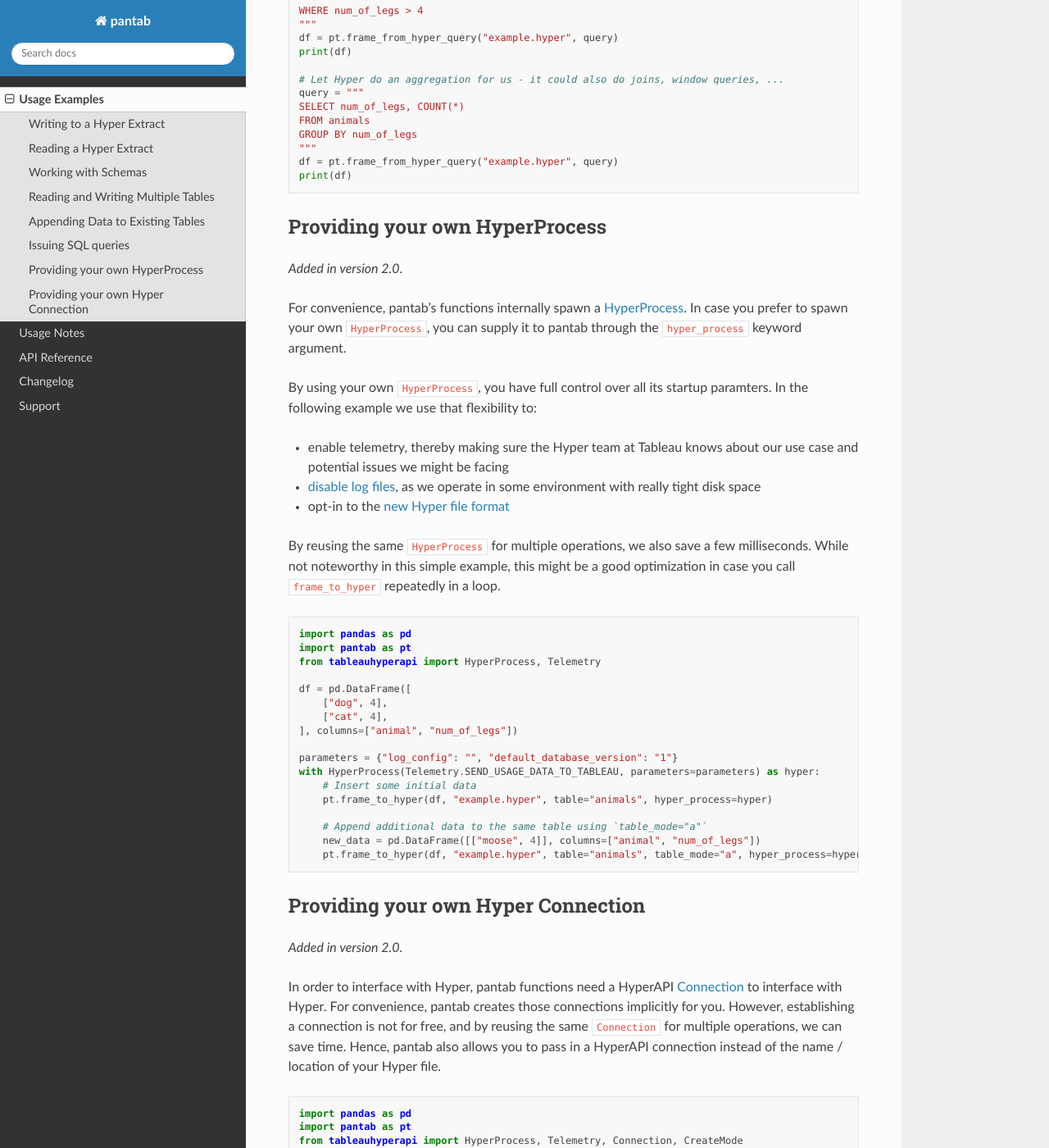
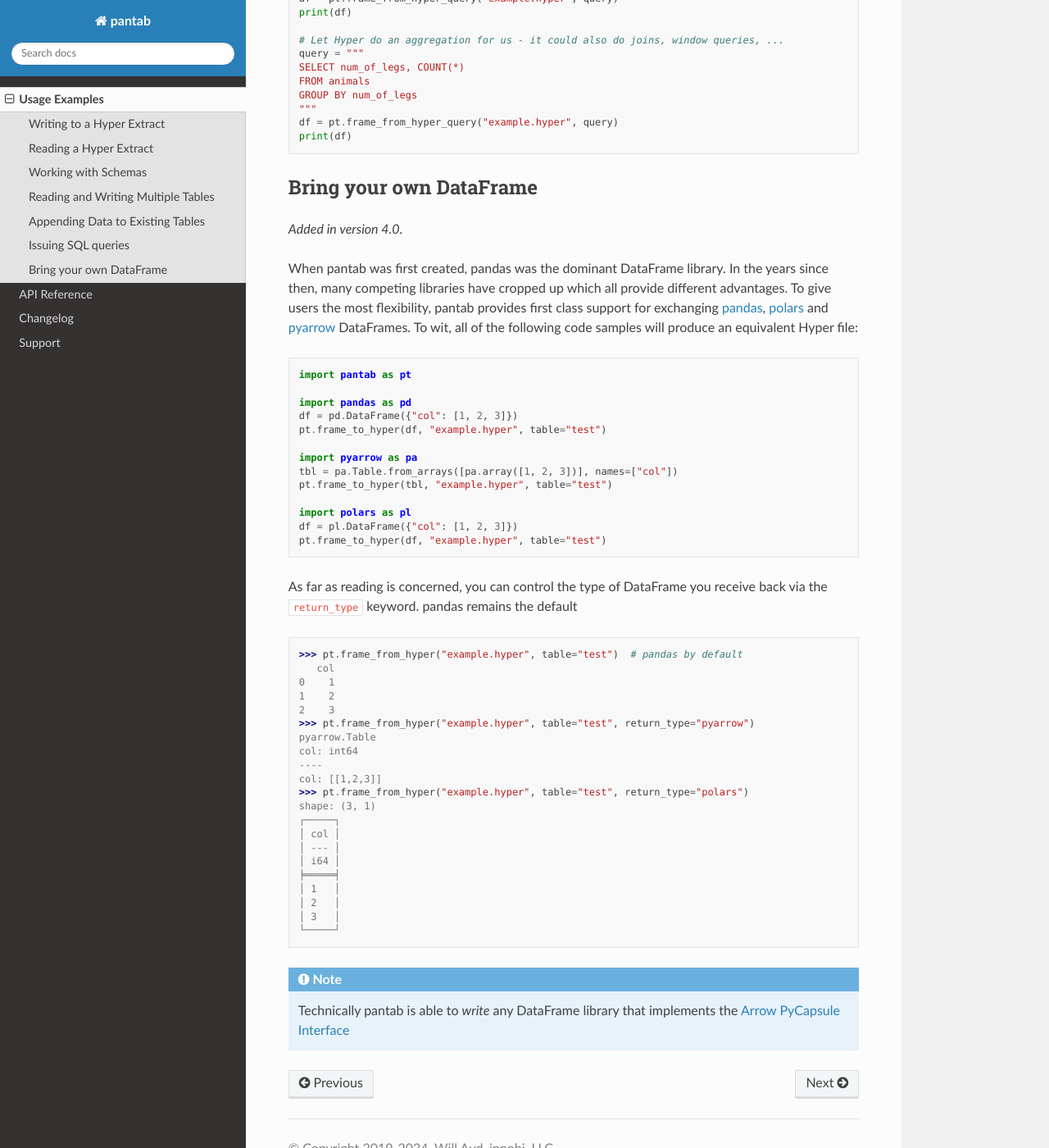
Before and after one commit to innobi/pantab, a Sphinx documentation site: the page built from doc/source/examples.rst, in a window 1280 px wide and 1400 px high, scrolled down 3073 px. Shown: the whole window at 82% size. Built offline with Sphinx 7.4.7 and the Read the Docs theme 2.0.0, drawn with Linux system fonts in a browser that asks for light colours; some of the changed text lies outside the part shown.

```diff
--- a/doc/source/changelog.rst
+++ b/doc/source/changelog.rst
@@ -147,7 +147,7 @@ Pantab 3.0.0 (2022-09-14)
 =========================
 
 - Implemented a new ``use_parquet`` keyword in ``frame_to_hyper`` which uses Parquet as an intermediate storage solution instead of pantab's own internal C library. This may provide a small performance boost at the cost of additional disk usage
-- Fixed issue where pantab was not compatabile with Hyper versions 0.0.14567 and above. See the :ref:`compatability` documentation.
+- Fixed issue where pantab was not compatabile with Hyper versions 0.0.14567 and above.
 
 
 Pantab 2.1.1 (2022-04-13)
--- a/doc/source/conf.py
+++ b/doc/source/conf.py
@@ -5,7 +5,7 @@ from typing import List
 project = "pantab"
 copyright = "2019-2024, Will Ayd, innobi, LLC"
 author = "Will Ayd, innobi, LLC"
-release = "4.0.0.rc2"
+release = "4.0.0"
 
 
 # -- General configuration ---------------------------------------------------
--- a/doc/source/examples.rst
+++ b/doc/source/examples.rst
@@ -150,78 +148,55 @@ With ``frame_from_hyper_query``, one can execute SQL queries against a Hyper fil
    print(df)
 
 
-Providing your own HyperProcess
--------------------------------
+Bring your own DataFrame
+------------------------
 
-.. versionadded:: 2.0
+.. versionadded:: 4.0
 
-For convenience, pantab's functions internally spawn a `HyperProcess <https://tableau.github.io/hyper-db/docs/hyper-api/hyper_process>`_. In case you prefer to spawn your own ``HyperProcess``, you can supply it to pantab through the ``hyper_process`` keyword argument.
-
-By using your own ``HyperProcess``, you have full control over all its startup paramters.
-In the following example we use that flexibility to:
-
-- enable telemetry, thereby making sure the Hyper team at Tableau knows about our use case and potential issues we might be facing
-- `disable log files <https://tableau.github.io/hyper-db/docs/hyper-api/hyper_process#log_config>`_, as we operate in some environment with really tight disk space
-- opt-in to the `new Hyper file format <https://tableau.github.io/hyper-db/docs/hyper-api/hyper_process#default_database_version>`_
-
-By reusing the same ``HyperProcess`` for multiple operations, we also save a few milliseconds. While not noteworthy in this simple example, this might be a good optimization in case you call ``frame_to_hyper`` repeatedly in a loop.
-
+When pantab was first created, pandas was the dominant DataFrame library. In the years since then, many competing libraries have cropped up which all provide different advantages. To give users the most flexibility, pantab provides first class support for exchanging `pandas <https://pandas.pydata.org/>`_, `polars <https://pola.rs/>`_ and `pyarrow <https://arrow.apache.org/docs/python/index.html>`_ DataFrames. To wit, all of the following code samples will produce an equivalent Hyper file:
 
 .. code-block:: python
 
+   import pantab as pt
+
    import pandas as pd
-   import pantab as pt
-   from tableauhyperapi import HyperProcess, Telemetry
+   df = pd.DataFrame({"col": [1, 2, 3]})
+   pt.frame_to_hyper(df, "example.hyper", table="test")
 
-   df = pd.DataFrame([
-       ["dog", 4],
-       ["cat", 4],
-   ], columns=["animal", "num_of_legs"])
+   import pyarrow as pa
+   tbl = pa.Table.from_arrays([pa.array([1, 2, 3])], names=["col"])
+   pt.frame_to_hyper(tbl, "example.hyper", table="test")
 
-   parameters = {"log_config": "", "default_database_version": "1"}
-   with HyperProcess(Telemetry.SEND_USAGE_DATA_TO_TABLEAU, parameters=parameters) as hyper:
-       # Insert some initial data
-       pt.frame_to_hyper(df, "example.hyper", table="animals", hyper_process=hyper)
+   import polars as pl
+   df = pl.DataFrame({"col": [1, 2, 3]})
+   pt.frame_to_hyper(df, "example.hyper", table="test")
 
-       # Append additional data to the same table using `table_mode="a"`
-       new_data = pd.DataFrame([["moose", 4]], columns=["animal", "num_of_legs"])
-       pt.frame_to_hyper(df, "example.hyper", table="animals", table_mode="a", hyper_process=hyper)
-
-
-Providing your own Hyper Connection
------------------------------------
-
-.. versionadded:: 2.0
-
-In order to interface with Hyper, pantab functions need a HyperAPI `Connection <https://tableau.github.io/hyper-db/docs/hyper-api/connection>`_ to interface with Hyper.
-For convenience, pantab creates those connections implicitly for you.
-However, establishing a connection is not for free, and by reusing the same ``Connection`` for multiple operations, we can save time.
-Hence, pantab also allows you to pass in a HyperAPI connection instead of the name / location of your Hyper file.
+As far as reading is concerned, you can control the type of DataFrame you receive back via the ``return_type`` keyword. pandas remains the default
 
 .. code-block:: python
 
-   import pandas as pd
-   import pantab as pt
-   from tableauhyperapi import HyperProcess, Telemetry, Connection, CreateMode
+   >>> pt.frame_from_hyper("example.hyper", table="test")  # pandas by default
+      col
+   0    1
+   1    2
+   2    3
+   >>> pt.frame_from_hyper("example.hyper", table="test", return_type="pyarrow")
+   pyarrow.Table
+   col: int64
+   ----
+   col: [[1,2,3]]
+   >>> pt.frame_from_hyper("example.hyper", table="test", return_type="polars")
+   shape: (3, 1)
+   ┌─────┐
+   │ col │
+   │ --- │
+   │ i64 │
+   ╞═════╡
+   │ 1   │
+   │ 2   │
+   │ 3   │
+   └─────┘
 
-   df = pd.DataFrame([
-       ["dog", 4],
-       ["cat", 4],
-       ["centipede", 100],
-   ], columns=["animal", "num_of_legs"])
-   path = "example.hyper"
+.. note::
 
-   with HyperProcess(Telemetry.DO_NOT_SEND_USAGE_DATA_TO_TABLEAU) as hyper:
-       pt.frames_to_hyper({"animals": df}, path, hyper_process=hyper)
-
-       with Connection(hyper.endpoint, path, CreateMode.NONE) as connection:
-            query = """
-            SELECT animal
-            FROM animals
-            WHERE num_of_legs > 4
-            """
-            many_legs_df = pt.frame_from_hyper_query(connection, query)
-            print(many_legs_df)
-
-            all_animals = pt.frame_from_hyper(connection, table="animals")
-            print(all_animals)
+   Technically pantab is able to *write* any DataFrame library that implements the `Arrow PyCapsule Interface <https://arrow.apache.org/docs/format/CDataInterface/PyCapsuleInterface.html>`_
--- a/doc/source/index.rst
+++ b/doc/source/index.rst
@@ -19,7 +18,7 @@ What is it?
 How do I get it?
 ----------------
 
-``pantab`` requires Python 3.6+ and can run on any Python-supported OS. Installation is as easy as:
+Installation is as easy as:
 
 .. code-block:: bash
 
--- a/pyproject.toml
+++ b/pyproject.toml
@@ -8,7 +8,7 @@ build-backend = "scikit_build_core.build"
 
 [project]
 name = "pantab"
-version = "4.0.0rc2"
+version = "4.0.0"
 description = "Converts pandas DataFrames into Tableau Hyper Extracts and back"
 license = {file = "LICENSE.txt"}
 readme = "README.md"
--- a/src/pantab/__init__.py
+++ b/src/pantab/__init__.py
@@ -1,4 +1,4 @@
-__version__ = "4.0.0rc2"
+__version__ = "4.0.0"
 
 
 from pantab._reader import frame_from_hyper, frame_from_hyper_query, frames_from_hyper
```
Also changed, not shown: other parts of doc/source/examples.rst (+0 -2 lines), other parts of doc/source/index.rst (+0 -1 lines), doc/source/api.rst (+16 -23 lines), doc/source/caveats.rst (deleted, +0 -92 lines).
